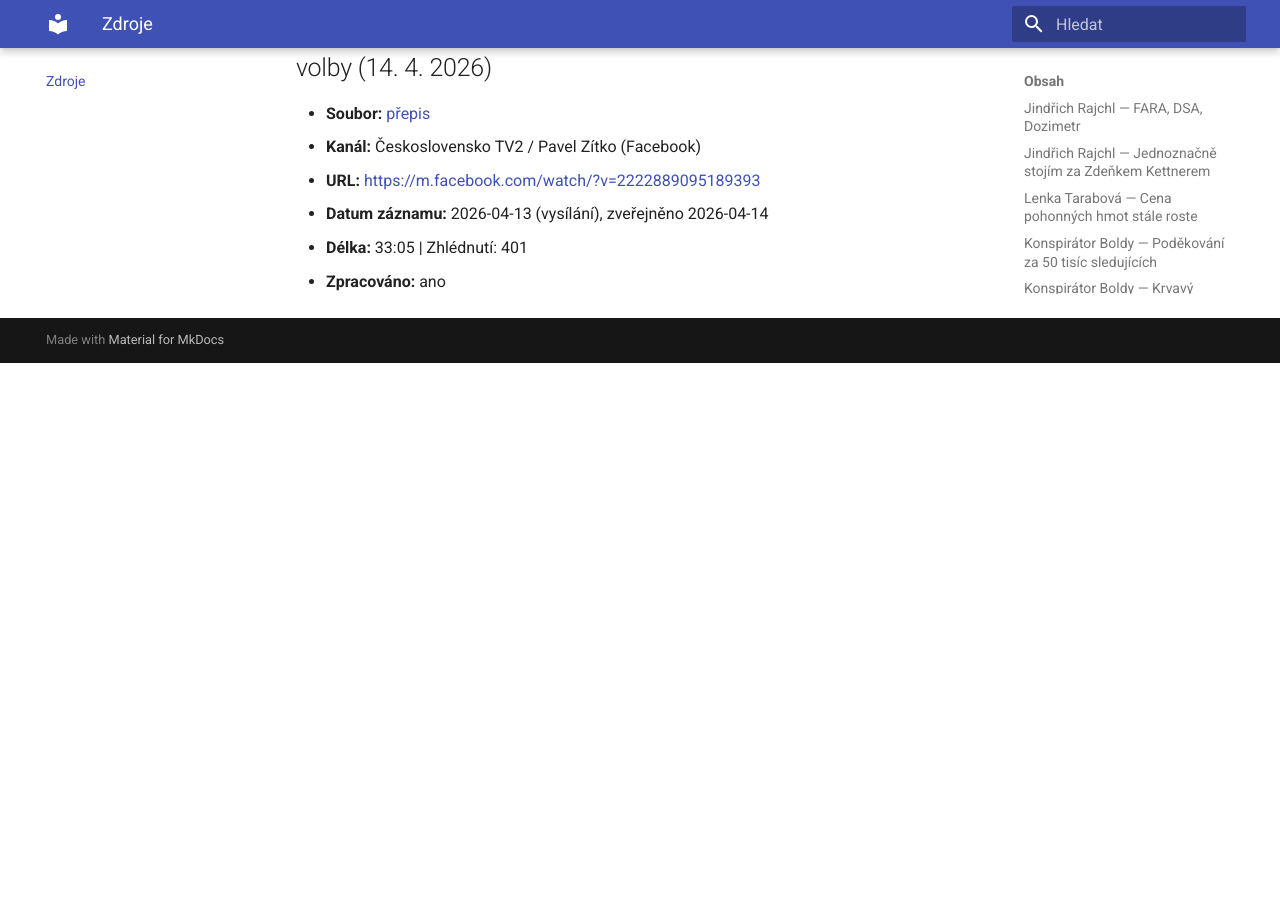
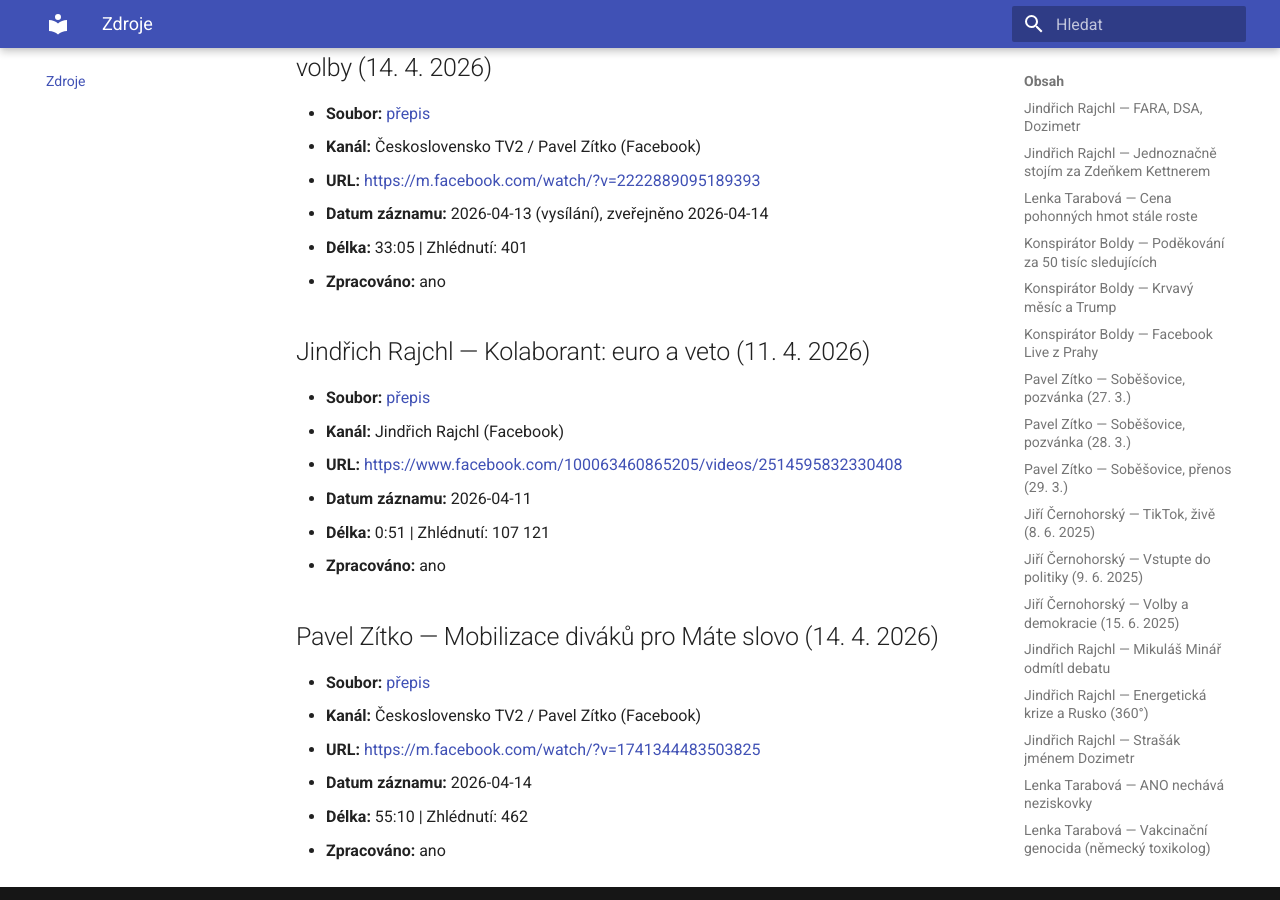
Before and after one commit to knedle/dezowiki, an MkDocs documentation site: the page built from wiki/_zdroje.md, in a window 1280 px wide and 900 px high, scrolled down 19151 px. Built offline with MkDocs 1.6.1 and Material for MkDocs 9.7.7, drawn with Linux system fonts in a browser that asks for light colours; before the commit the page ends 19514 px from its top, so only the background shows below that.

Commit message:
Zpracování 1 videa od každého zdroje (11.–14. 4. 2026): Rajchl kolaborant/euro/veto, Zítko mobilizace pro Máte slovo
Co-Authored-By: Claude Sonnet 4.6 <noreply@anthropic.com>

```diff
--- a/wiki/_zdroje.md
+++ b/wiki/_zdroje.md
@@ -515,3 +515,19 @@
 - **Datum záznamu:** 2026-04-13 (vysílání), zveřejněno 2026-04-14
 - **Délka:** 33:05 | Zhlédnutí: 401
 - **Zpracováno:** ano
+
+## Jindřich Rajchl — Kolaborant: euro a veto (11. 4. 2026)
+- **Soubor:** [přepis](prepisy/done/2026-04-11_Jindřich-Rajchl_Videoportál.txt)
+- **Kanál:** Jindřich Rajchl (Facebook)
+- **URL:** <https://www.facebook.com/100063460865205/videos/2514595832330408>
+- **Datum záznamu:** 2026-04-11
+- **Délka:** 0:51 | Zhlédnutí: 107 121
+- **Zpracováno:** ano
+
+## Pavel Zítko — Mobilizace diváků pro Máte slovo (14. 4. 2026)
+- **Soubor:** [přepis](prepisy/done/2026-04-14_Československo-TV2_Videoportál.txt)
+- **Kanál:** Československo TV2 / Pavel Zítko (Facebook)
+- **URL:** <https://m.facebook.com/watch/?v=1741344483503825>
+- **Datum záznamu:** 2026-04-14
+- **Délka:** 55:10 | Zhlédnutí: 462
+- **Zpracováno:** ano
```
Also changed, not shown: wiki/media-propaganda.md (+2 -2 lines), wiki/osoby/rajchl.md (+3 -2 lines), wiki/osoby/zitko.md (+5 -1 lines), wiki/suverenita-eu.md (+10 -0 lines), 2 other files.
